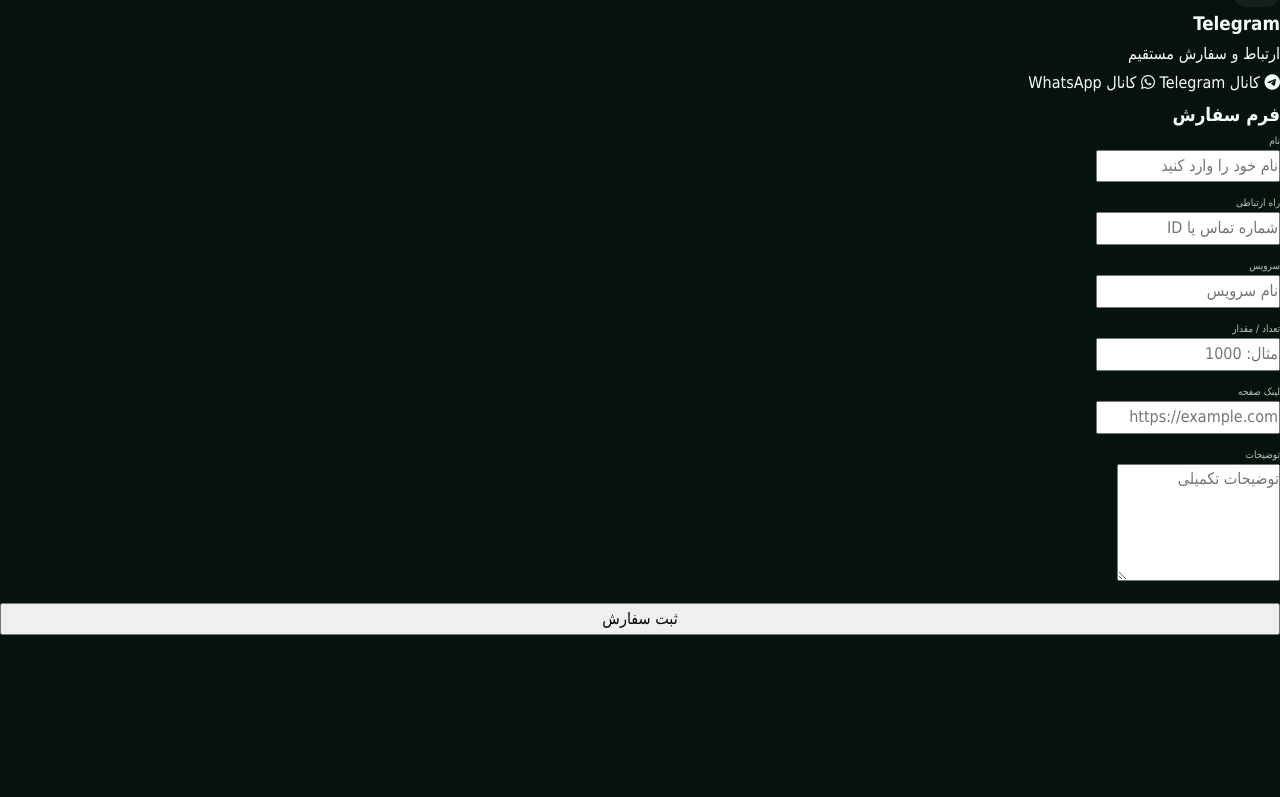
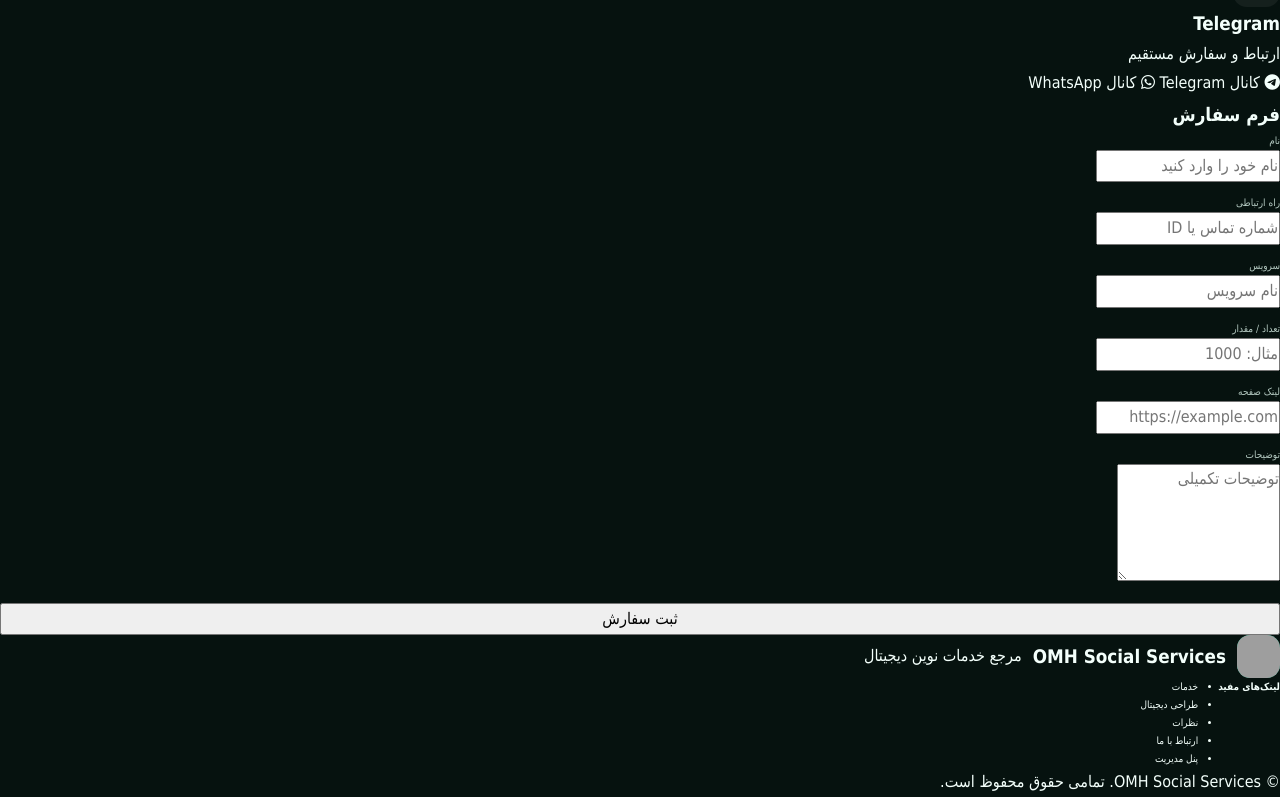
Before and after one commit to navidjansadat/OMHSocialServices-, a website: page public/index.html in a window 1280 px wide. Shown: the part 2634-3431 px from the top of the page. Before the commit the page ends 3269 px from the top, so only its background shows below. Drawn offline with Linux system fonts and the light colour scheme; grey boxes are pictures that could not be loaded.

Commit message:
Update index.html

```diff
--- a/public/index.html
+++ b/public/index.html
@@ -321,3 +321,36 @@
             </div>
         </div>
     </section>
+
+    <!-- ==================== FOOTER ==================== -->
+    <footer class="footer">
+        <div class="container">
+            <div class="footer-content">
+                <div class="footer-brand">
+                    <img src="/images/logo.png" alt="OMH Social Services" class="footer-logo" />
+                    <h3 class="footer-title">OMH Social Services</h3>
+                    <p class="footer-subtitle">مرجع خدمات نوین دیجیتال</p>
+                </div>
+
+                <div class="footer-links">
+                    <h4>لینک‌های مفید</h4>
+                    <ul>
+                        <li><a href="#services">خدمات</a></li>
+                        <li><a href="#digital-design">طراحی دیجیتال</a></li>
+                        <li><a href="#reviews">نظرات</a></li>
+                        <li><a href="#contact">ارتباط با ما</a></li>
+                        <li><a href="/admin">پنل مدیریت</a></li>
+                    </ul>
+                </div>
+            </div>
+
+            <div class="footer-bottom">
+                <p>&copy; <span id="currentYear"></span> OMH Social Services. تمامی حقوق محفوظ است.</p>
+            </div>
+        </div>
+    </footer>
+
+    <!-- Scripts -->
+    <script src="/app.js"></script>
+</body>
+</html>
```
